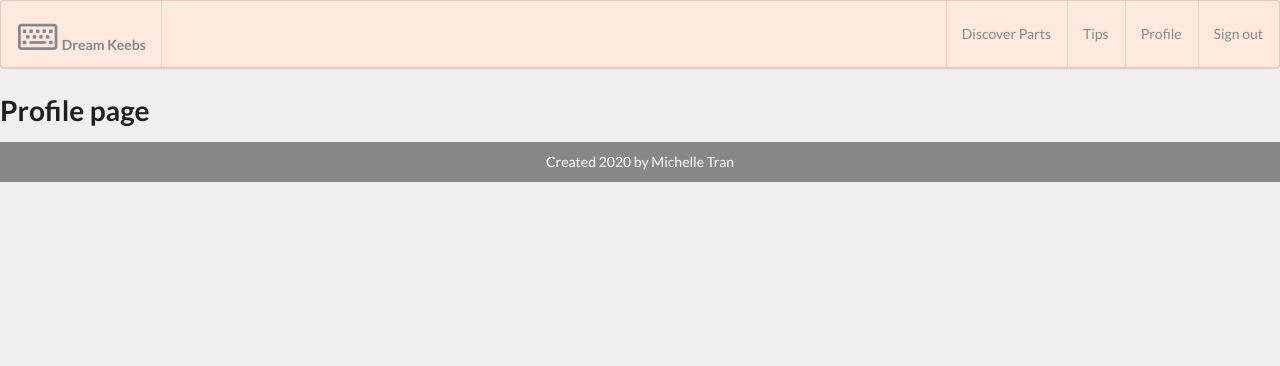
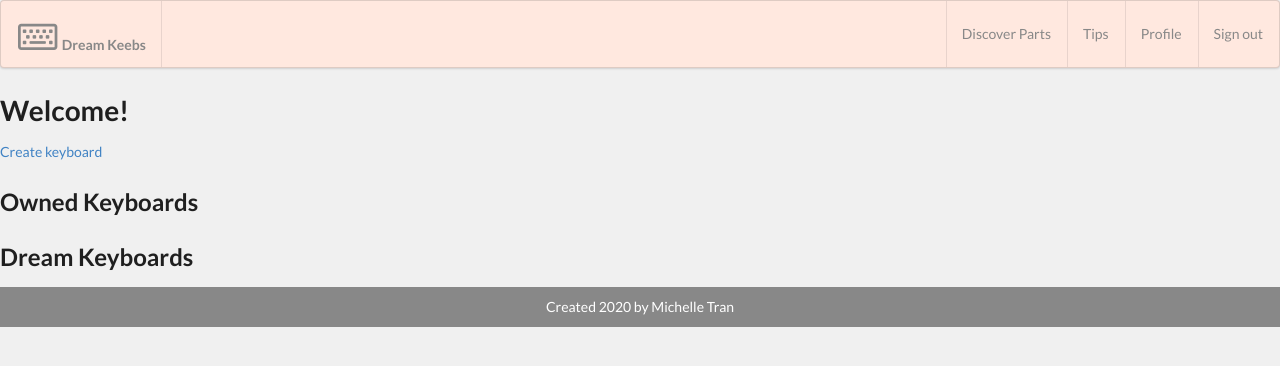
Before and after one commit to meeshers/cute_keebs, a Django app: page /profile/ in a window 1280 px wide. Shown: the top 366 px of the page. Run offline with Django 3.2, Linux system fonts and the light colour scheme; the visitor is signed in with stand-in values (Sample User, id 1); data that the repository does not hold is empty; some libraries are stand-ins or nearby versions.

Commit message:
create and delete function working

```diff
--- a/main_app/forms.py
+++ b/main_app/forms.py
@@ -12,7 +12,7 @@ class CustomUserForm(UserCreationForm):
 class CreateKeyboard(forms.ModelForm):
   class Meta:
     model = Keyboard
-    fields = ['name', 'case', 'switch', 'pcb', 'stabilizer', 'keycap', 'description']
+    fields = ['name','status', 'case', 'switch', 'pcb', 'stabilizer', 'keycap', 'description']
 
 # forms for stretch goal
 class CreateSwitch(forms.ModelForm):
--- a/main_app/models.py
+++ b/main_app/models.py
@@ -104,13 +104,20 @@ class Stabilizer(models.Model):
   def __str__(self):
     return self.name
 
+# determine if owned/want to build
+STATUS = (
+  ('O', "Owned"),
+  ('B', "Want to build")
+)
+
 class Keyboard(models.Model):
   name = models.CharField(max_length=50)
-  case = models.OneToOneField(Case, on_delete=models.CASCADE)
-  switch = models.OneToOneField(Switch, on_delete=models.CASCADE)
-  pcb = models.OneToOneField(PCB, on_delete=models.CASCADE)
-  stabilizer = models.OneToOneField(Stabilizer, on_delete=models.CASCADE)
-  keycap = models.OneToOneField(Keycap, on_delete=models.CASCADE)
+  status = models.CharField(max_length=1, choices=STATUS, default=STATUS[0][0])
+  case = models.ManyToManyField(Case)
+  switch = models.ManyToManyField(Switch)
+  pcb = models.ManyToManyField(PCB)
+  stabilizer = models.ManyToManyField(Stabilizer)
+  keycap = models.ManyToManyField(Keycap)
   user = models.ForeignKey(CustomUser, on_delete = models.CASCADE)
   description = models.TextField(max_length=1000)
 
--- a/main_app/static/css/home.css
+++ b/main_app/static/css/home.css
@@ -45,7 +45,3 @@ footer {
 hr {
   border: 2px solid #84A9AC;
 }
-
-li {
-  list-style-type: none;
-}
--- a/main_app/templates/profile.html
+++ b/main_app/templates/profile.html
@@ -5,5 +5,28 @@
 {% endblock %}
 
 {% block content %}
-<h1>Profile page</h1>
+<h1>Welcome!</h1>
+
+<a href="{% url 'create_keyboard' %}">Create keyboard</a>
+
+<h2>Owned Keyboards</h2>
+<div class="owned-keyboards">
+  {% for keyboard in keyboards %}
+    {% if keyboard.status == 'O' %}
+      <a href="{% url 'show' keyboard.id %}">{{keyboard.name}}</a>
+      <br>
+    {% endif %}
+  {% endfor %}
+</div>
+
+<h2>Dream Keyboards</h2>
+<div class="dream-keyboards">
+  {% for keyboard in keyboards %}
+    {% if keyboard.status == 'B' %}
+     <a href="{% url 'show' keyboard.id %}">{{keyboard.name}}</a>
+     <br>
+    {% endif %}
+  {% endfor %}
+</div>
+
 {% endblock %}
--- a/main_app/urls.py
+++ b/main_app/urls.py
@@ -7,4 +7,7 @@ urlpatterns = [
   path('discover/', views.discover, name='discover'),
   path('profile/', views.profile, name='profile'),
   path('signup/', views.signup, name='signup'),
+  path('keyboard/<int:keyboard_id>', views.keyboard_view, name="show"),
+  path('create-keyboard', views.create_keyboard, name='create_keyboard'),
+  path('delete_keyboard/<int:keyboard_id>', views.keyboard_delete, name='keyboard_delete'),
 ]
--- a/main_app/views.py
+++ b/main_app/views.py
@@ -41,4 +41,36 @@ def signup(request):
 
 @login_required
 def profile(request):
-  return render(request, 'profile.html')
+  if request.method == 'POST':
+    keyboard_form = CreateKeyboard(request.POST)
+    if keyboard_form.is_valid():
+      keyboard = keyboard_form.save(commit=False)
+      keyboard.user = request.user
+      keyboard.save()
+    return redirect('profile')
+  else:
+      keyboards = Keyboard.objects.all().filter(user=request.user.id)
+  context = {"keyboards":keyboards}
+  return render(request, 'profile.html',context)
+
+@login_required
+def keyboard_view(request, keyboard_id):
+  keyboard = Keyboard.objects.get(id=keyboard_id)
+  context = {'keyboard':keyboard}
+  return render(request, 'keyboard/show.html', context)
+
+@login_required
+def create_keyboard(request):
+  keyboard_form = CreateKeyboard(request.POST)
+  if keyboard_form.is_valid():
+    keyboard = keyboard_form.save(commit=False)
+    keyboard.user = request.user
+    keyboard.save()
+  context = {'keyboard_form': keyboard_form}
+  return render(request,'keyboard/create.html', context)
+
+@login_required
+def keyboard_delete(request, keyboard_id):
+  keyboard = Keyboard.objects.get(id=keyboard_id)
+  keyboard.delete()
+  return redirect('profile')
```
Also changed, not shown: main_app/templates/keyboard/create.html (added, +13 -0 lines), main_app/templates/keyboard/show.html (added, +26 -0 lines), main_app/migrations/0001_initial.py, main_app/migrations/0002_auto_20200709_1936.py (deleted), main_app/migrations/0002_auto_20200710_1651.py (added).
